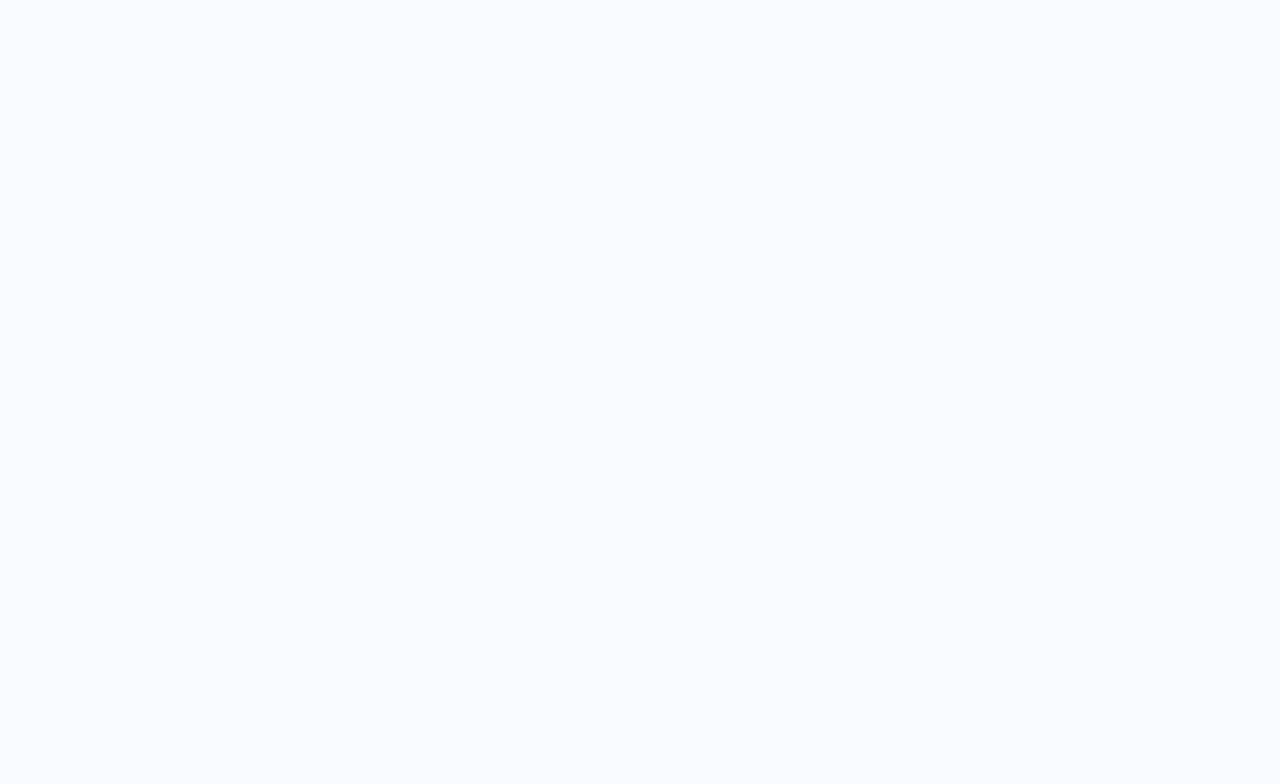
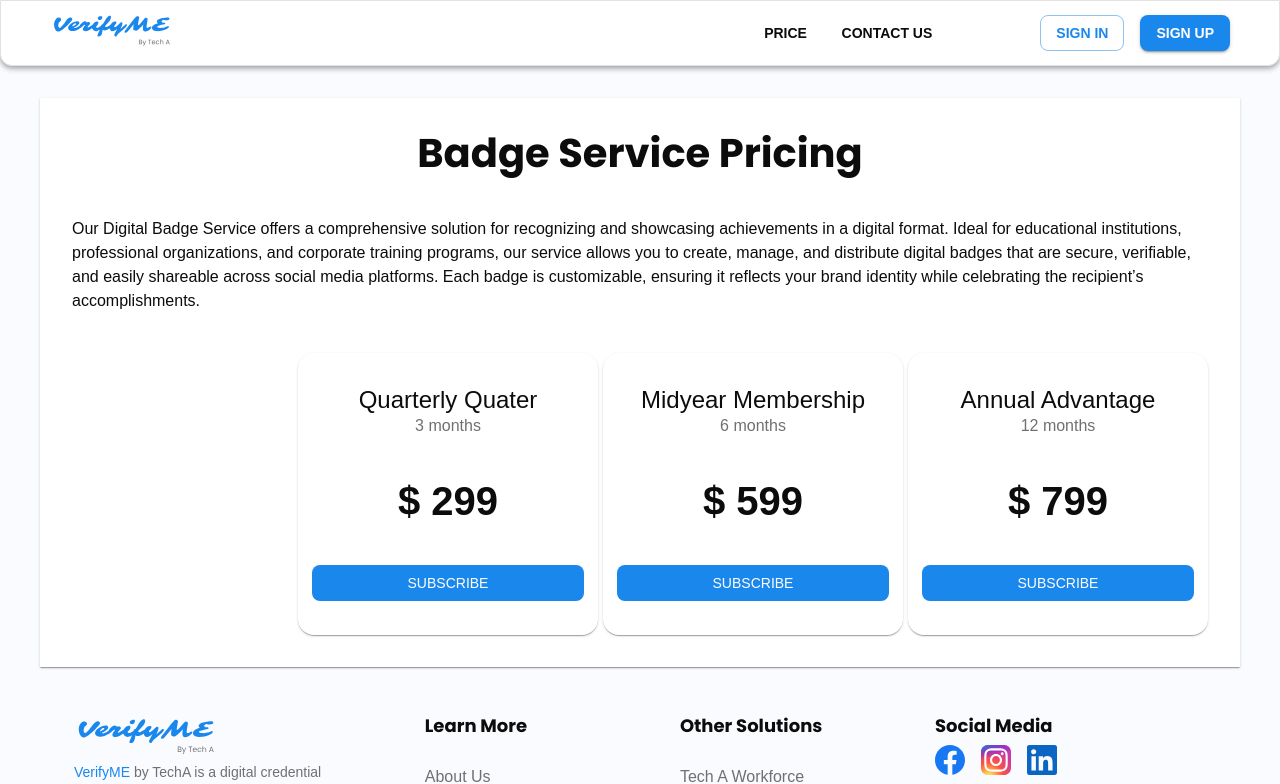
Before and after one commit to lyDiyamong/ratifyme-frontend, a React (Vite) app: page /price in a window 1280 px wide. Before the commit this address had no page. Shown: the top 784 px of the page. Built offline with nearby package versions, Linux system fonts and the light colour scheme.

Commit message:
fix(09-servicePlanCard) :rebase resolve conflict

```diff
--- a/src/routers/LandingRouter.jsx
+++ b/src/routers/LandingRouter.jsx
@@ -1,6 +1,7 @@
 import { BrowserRouter, Route, Routes } from "react-router-dom";
 import LandingLayout from "../layouts/landing";
-import HomePage from "../pages/landing/index";
+import HomePage from "../pages/landing/HomePage";
+import PricePage from "../pages/landing/PricePage";
 
 const LandingRouter = () => {
     return (
@@ -8,6 +9,7 @@ const LandingRouter = () => {
             <Routes>
                 <Route element={<LandingLayout />}>
                     <Route path="/" element={<HomePage />}/>
+                    <Route path="/price" element={<PricePage />}/>
                 </Route>
             </Routes>
         </BrowserRouter>
```
